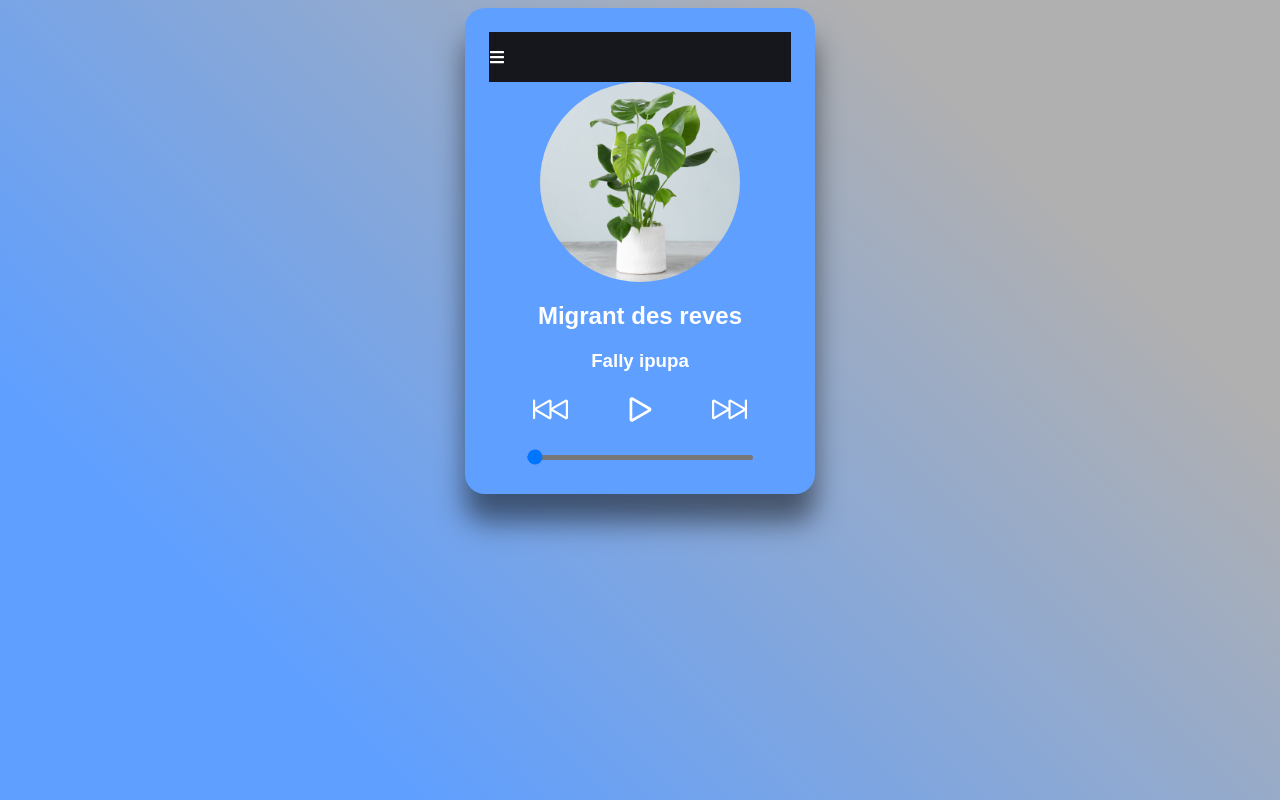
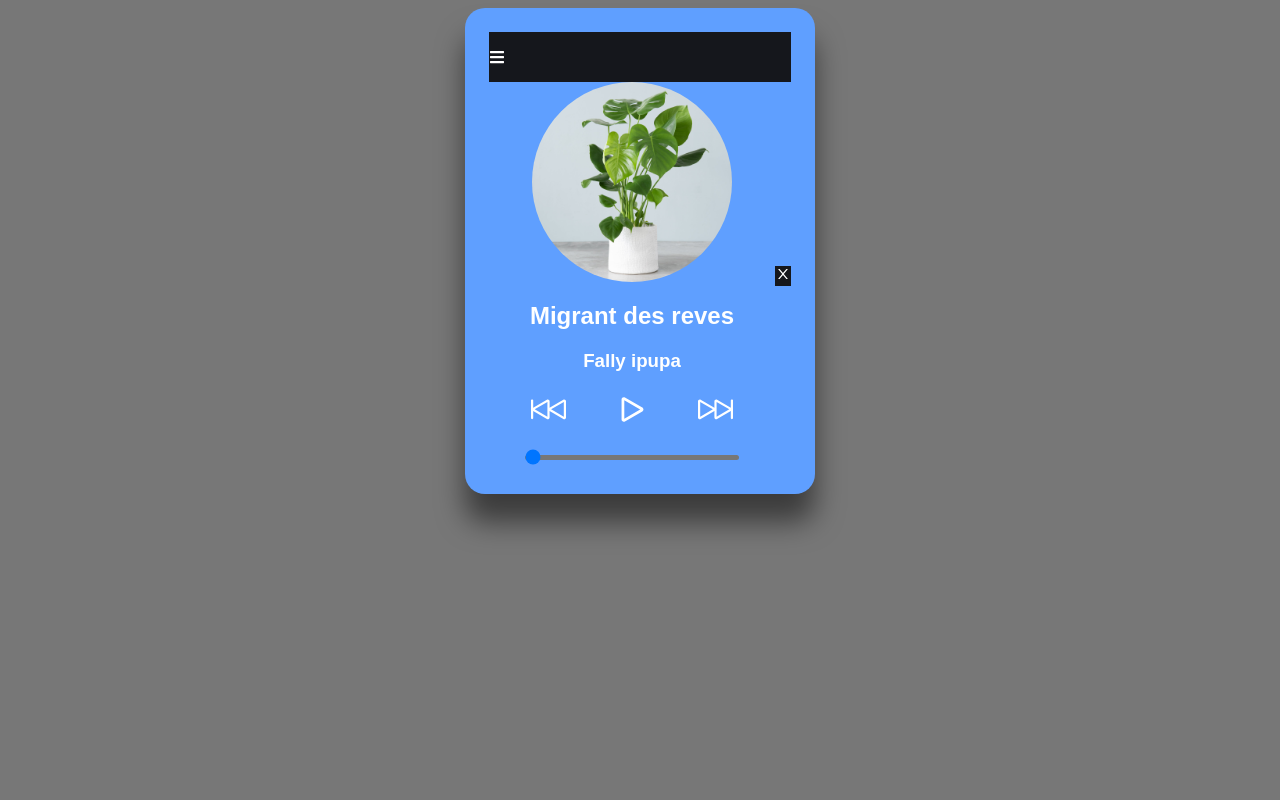
Before and after one commit to Omer-alt/Audio-player, a React (Create React App) app: page / in a window 1280 px wide. Built offline with nearby package versions, Linux system fonts and the light colour scheme.

Commit message:
ajout du sidebarRight

```diff
--- a/src/App.css
+++ b/src/App.css
@@ -1,5 +1,6 @@
 :root {
   --white: #fff;
   --active-color: #d3d1d15b;
+  --width: 350px;
 }
 /* #00aeb0; */
--- a/src/components/AudioPlayer.js
+++ b/src/components/AudioPlayer.js
@@ -2,6 +2,7 @@ import React, { useState, useEffect, useRef, useCallback } from "react";
 import AudioControls from './AudioControls';
 import Backdrop from "./Backdrop";
 import Sidebar  from "./sideBar";
+import SidebarRight from "./sidebarRight";
 
 import '../styles/AudioPlayer.css';
 
@@ -37,7 +38,7 @@ function AudioPlayer({tracks}){
         }
     }
     // change the value of Sidebar
-    const showSidebar = () => setSidebar(!sidebar);
+    const showSidebar = () => setSidebar(!sidebar) && console.log(sidebar);
 
     const startTimer = useCallback(() => {
         // Clear any timers already running
@@ -110,8 +111,8 @@ function AudioPlayer({tracks}){
                 sidebar={sidebar}
                 showSidebar={showSidebar}
             />
+            <section className="audio-section">
                 <div className="track-info">
-
                     <img className="artwork"
                         src={image}
                         alt={`track artwork for ${title} by ${artist}`}
@@ -141,7 +142,14 @@ function AudioPlayer({tracks}){
                     trackIndex={trackIndex}
                     isPlaying={isPlaying}
                     activeColor={color}
+                    sidebar={sidebar}
                 />
+                <SidebarRight
+                    sidebar={sidebar}
+                    showSidebar={showSidebar}
+                />
+
+            </section>
         </div>
     );
 }
--- a/src/components/Backdrop.js
+++ b/src/components/Backdrop.js
@@ -1,10 +1,17 @@
 import React, {useEffect} from 'react';
 import '../styles/Backdrop.css'
 
-const Backdrop = ({activeColor, trackIndex, isPlaying}) => {
+const Backdrop = ({activeColor, trackIndex, isPlaying, Sidebar}) => {
     useEffect(() => {
         document.documentElement.style.setProperty('--active-color', activeColor)
     } ,[trackIndex, activeColor]);
+    useEffect(() => {
+        Sidebar?
+            document.documentElement.style.setProperty('--width',"700px")
+        :
+            document.documentElement.style.setProperty('--width',"350px")
+        ;
+    } ,[Sidebar]);
 
     return(
         <div className={`color-backdrop ${isPlaying? "isPlaying": "idle"}`}/>
--- a/src/components/sideBar.js
+++ b/src/components/sideBar.js
@@ -1,7 +1,7 @@
 import styled from "styled-components";
 // import { Link } from "react-router-dom";
-import * as FaIcons from "react-icons/fa";
-import * as AiIcons from "react-icons/ai";
+import * as FaIcons from "react-icons/fa";//l'icone de menu
+// import * as AiIcons from "react-icons/ai";//l'icone de croit
 // import { SidebarData } from "./sideBarData";
 // import SubMenu from "./subMenu";
 import { IconContext } from "react-icons/lib";
@@ -23,22 +23,22 @@ const Nav = styled.div`
 //   align-items: center;
 // `;
 
-const SidebarNav = styled.nav`
-  background: #15171c;
-  width: 250px;
-  height: 100vh;
-  display: flex;
-  justify-content: center;
-  position: fixed;
-  top: 0;
-  left: ${({ sidebar }) => (sidebar ? "0" : "-100%")};
-  transition: 350ms;
-  z-index: 10;
-`;
+// const SidebarNav = styled.nav`
+//   background: #15171c;
+//   width: 250px;
+//   height: 100vh;
+//   display: flex;
+//   justify-content: center;
+//   position: fixed;
+//   top: 0;
+//   left: ${({ sidebar }) => (sidebar ? "0" : "-100%")};
+//   transition: 350ms;
+//   z-index: 10;
+// `;
 
-const SidebarWrap = styled.div`
-  width: 100%;
-`;
+// const SidebarWrap = styled.div`
+//   width: 100%;
+// `;
 
 const Sidebar = ({sidebar,showSidebar}) => {
 
@@ -57,16 +57,16 @@ const Sidebar = ({sidebar,showSidebar}) => {
             GeeksforGeeks
           </h1> */}
         </Nav>
-        <SidebarNav sidebar={sidebar}>
+        {/* <SidebarNav sidebar={sidebar}>
           <SidebarWrap>
-            {/* <NavIcon to="#"> */}
+            <NavIcon to="#">
               <AiIcons.AiOutlineClose onClick={showSidebar} />
-            {/* </NavIcon> */}
-            {/* {SidebarData.map((item, index) => {
+            </NavIcon>
+            {SidebarData.map((item, index) => {
               return <SubMenu item={item} key={index} />;
-            })} */}
+            })}
           </SidebarWrap>
-        </SidebarNav>
+        </SidebarNav> */}
       </IconContext.Provider>
     </>
   );
--- /dev/null
+++ b/src/components/sidebarRight.js
@@ -0,0 +1,32 @@
+import styled from "styled-components";
+import * as AiIcons from "react-icons/ai";
+
+const SidebarNav = styled.div`
+  background: #15171c;
+  top: 10px;
+  left: ${({ sidebar }) => (sidebar ? "0" : "-100%")};
+  transition: 350ms;
+  z-index: 10;
+  justify-self: end;
+`;
+
+const SidebarWrap = styled.div`
+  width: 100%;
+`;
+const SidebarRight = ({sidebar,showSidebar}) =>{
+
+    return (
+        <SidebarNav sidebar={sidebar}>
+            <SidebarWrap>
+            {/* <NavIcon to="#"> */}
+                <AiIcons.AiOutlineClose onClick={showSidebar} />
+            {/* </NavIcon> */}
+            {/* {SidebarData.map((item, index) => {
+                return <SubMenu item={item} key={index} />;
+            })} */}
+            </SidebarWrap>
+        </SidebarNav>
+    );
+}
+
+export default SidebarRight;
--- a/src/styles/AudioPlayer.css
+++ b/src/styles/AudioPlayer.css
@@ -1,6 +1,7 @@
 :root {
     --white: #fff;
     --active-color: #d3d1d15b;
+    --width: 350px;
     /* --active-color: #00aeb0; */
 }
 
@@ -11,7 +12,7 @@
 html {
     font-family: Arial, Helvetica, sans-serif;
     height: 100%;
-    background-color: #2523235b;
+    background-color: #d3d1d15b;
     z-index: 7;
     /* background: var(--active-color);  */
     transition: background 0.4s ease-in-out;
@@ -24,7 +25,7 @@ button {
 }
 
 .audio-player{
-    max-width: 350px;
+    max-width: var(--width);
     border-radius: 20px;
     padding: 24px;
     box-shadow: 0 28px 28px rgba(0, 0, 0, 0.5);
@@ -42,10 +43,16 @@ button {
 }
 
 .track-info {
+    width: 300px;
     text-align: center;
     z-index: 1;
     position: relative;
 }
+.audio-section{
+    display: flex;
+    align-items: center;
+}
+
 .title {
     font-weight: 700;
     margin-bottom: 4px;
--- a/src/styles/Backdrop.css
+++ b/src/styles/Backdrop.css
@@ -1,5 +1,5 @@
 .color-backdrop {
-	background: linear-gradient(45deg, var(--active-color) 20%, transparent 80%) no-repeat;
+	background: #777;
   position: absolute;
   top: 0;
   left: 0;
```
Also changed, not shown: src/components/sidebarNav.js (deleted). Lines whose indentation alone changed are shown as unchanged.
